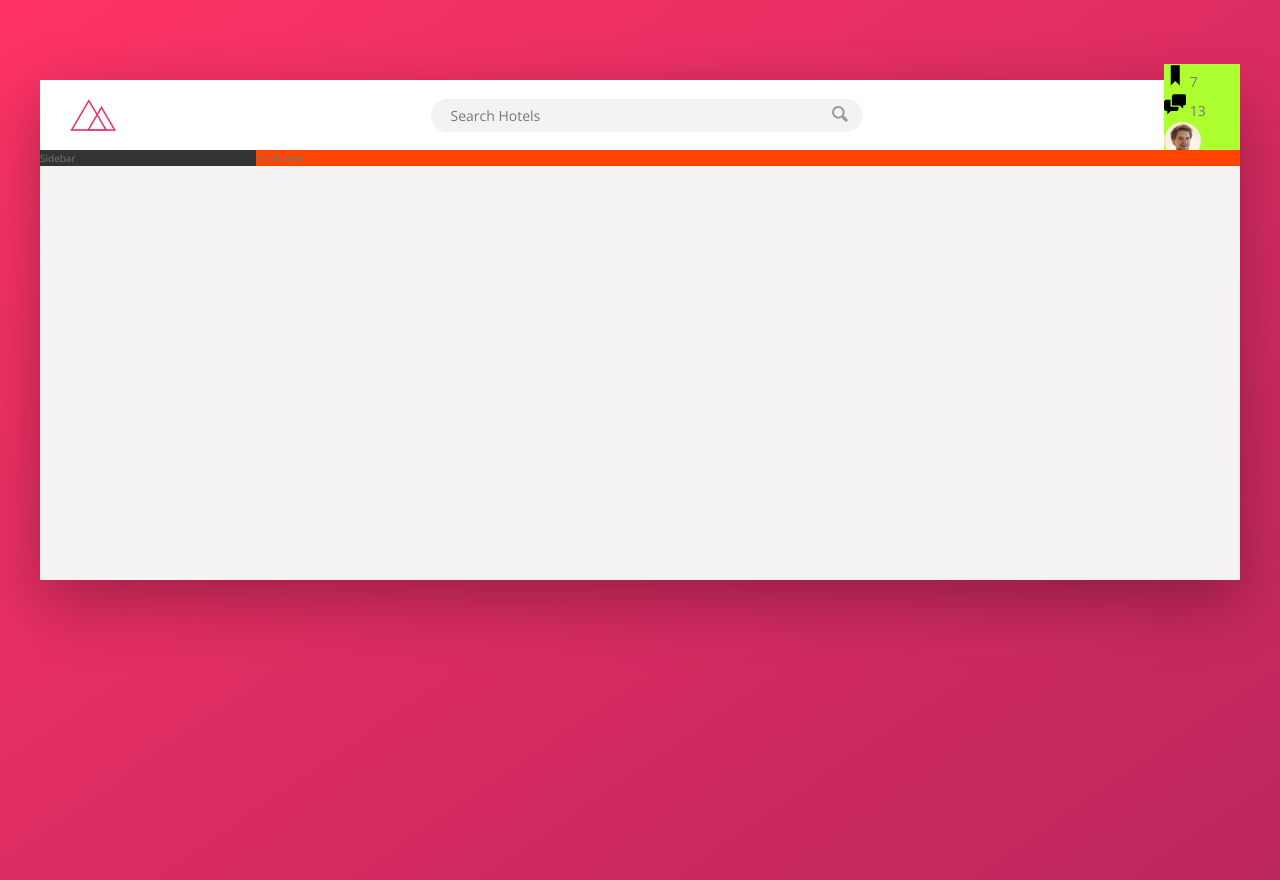
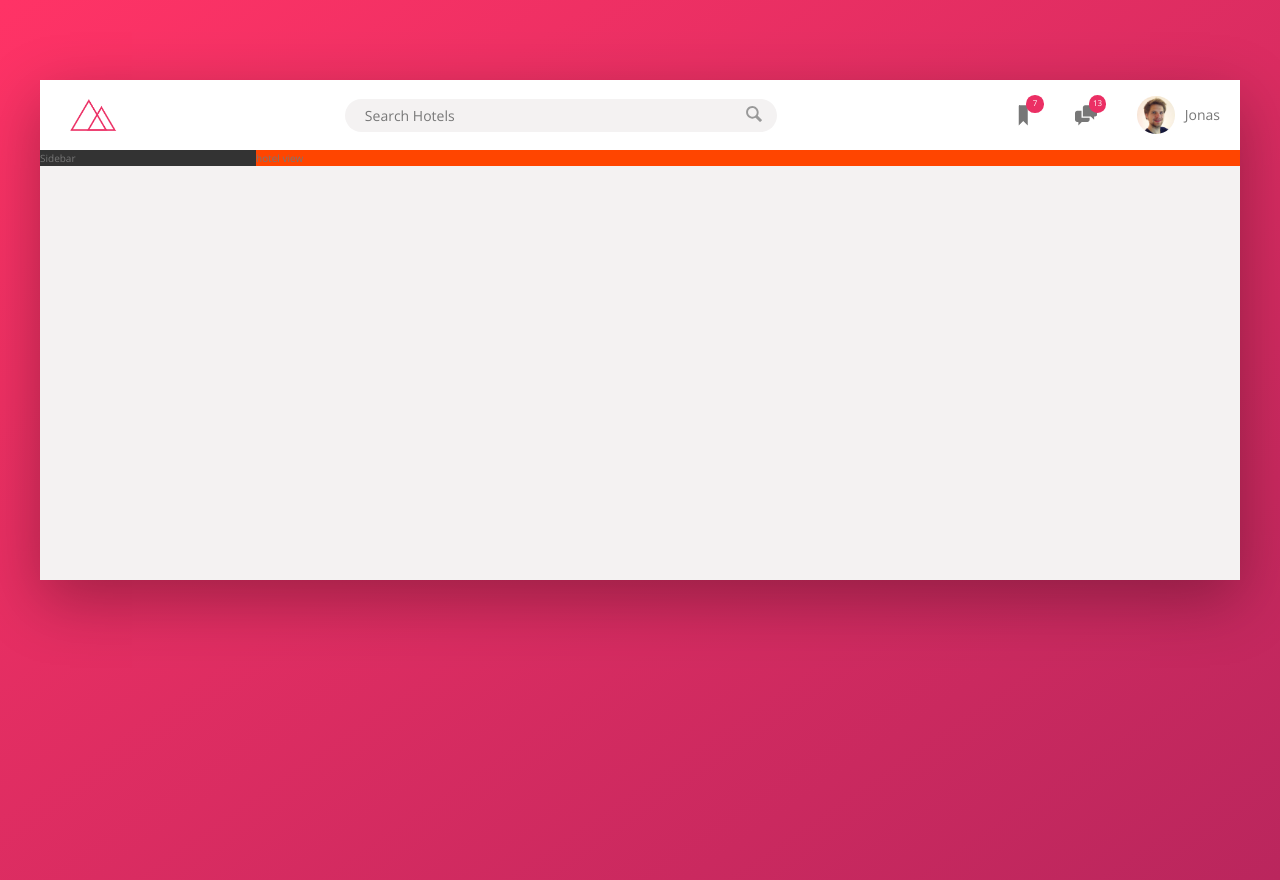
Before and after one commit to dsinkey/flexbox-trillo, a website: page index.html in a window 1280 px wide. Drawn offline with nearby package versions, Linux system fonts and the light colour scheme.

Commit message:
Add styling for navbar icons and user photo

```diff
--- a/sass/_components.scss
+++ b/sass/_components.scss
@@ -54,21 +54,45 @@
 
 // User Navigation
 .user-nav {
-	background-color: greenyellow;
+	display: flex;
+	align-items: center;
+	align-self: stretch;
+	& > * {
+		padding: 0 2rem;
+		cursor: pointer;
+		height: 100%;
+		display: flex;
+		align-items: center;
+	}
+	& > *:hover {
+		background-color: var(--color-grey-light-2);
+	}
 	&__icon-box {
+		position: relative;
 	}
 	&__icon {
 		height: 2.25rem;
 		width: 2.25rem;
+		fill: var(--color-grey-dark-2);
 	}
 	&__notification {
-	}
-	&__user {
+		font-size: 0.8rem;
+		height: 1.75rem;
+		width: 1.75rem;
+		border-radius: 50%;
+		background-color: var(--color-primary);
+		color: #fff;
+		position: absolute;
+		top: 1.5rem;
+		right: 1.1rem;
+
+		display: flex;
+		align-items: center;
+		justify-content: center;
 	}
 	&__user-photo {
 		height: 3.75rem;
 		border-radius: 50%;
-	}
-	&__user-name {
+		margin-right: 1rem;
 	}
 }
```
Also changed, not shown: css/style.css.
